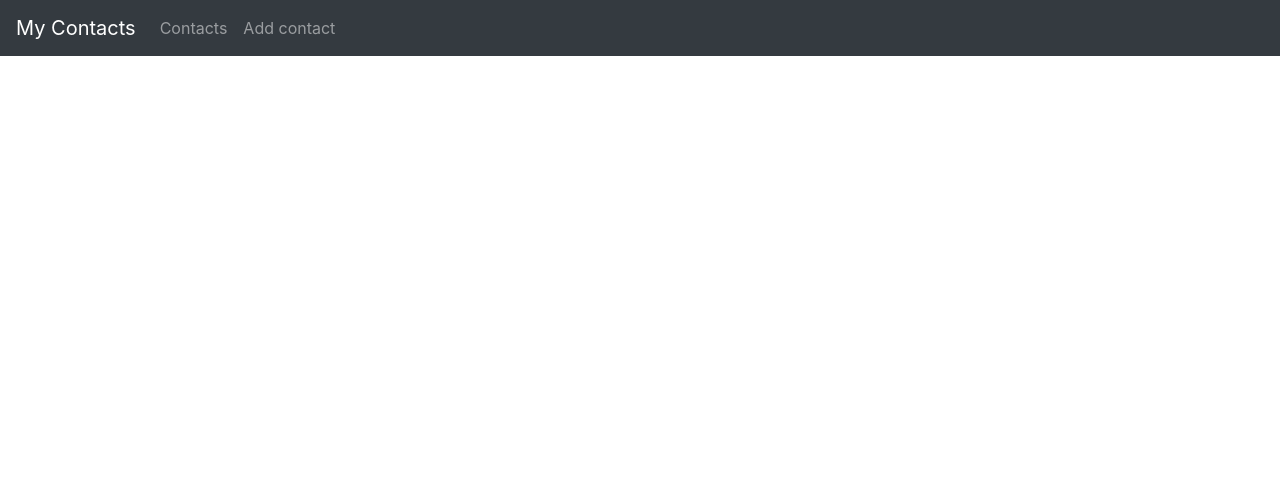
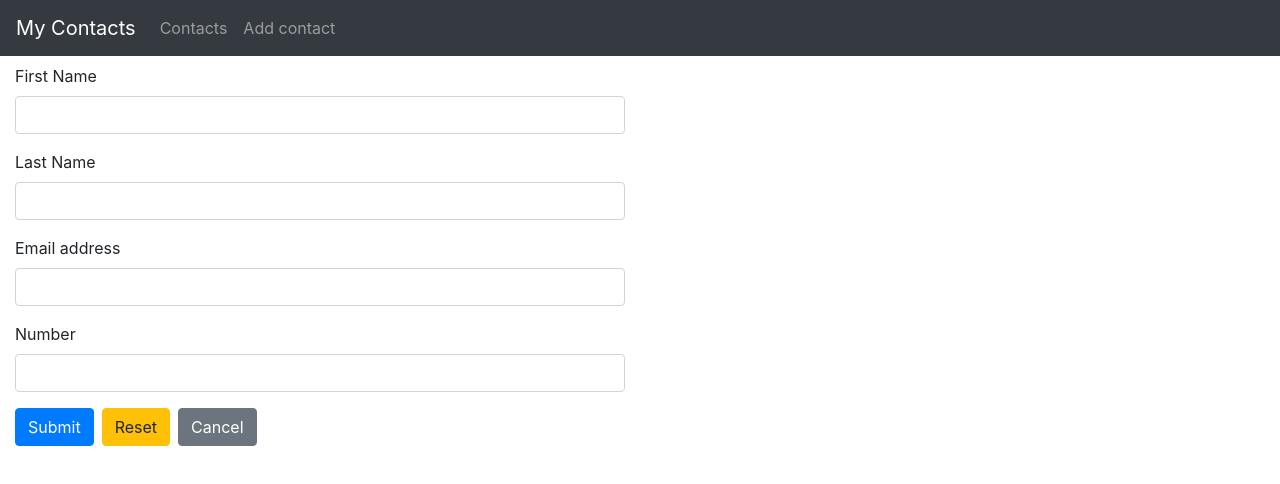
Before and after one commit to VladimirPetrovic/Contacts-App, a Vue app: page /add-contact/1 in a window 1280 px wide. Shown: the top 484 px of the page. Built offline with nearby package versions, Linux system fonts and the light colour scheme; no server answers.

Commit message:
Delete and edit contacts

```diff
--- a/src/components/ContactDetails.vue
+++ b/src/components/ContactDetails.vue
@@ -2,10 +2,16 @@
   <div>
     <div class="card">
       <ul class="list-group list-group-flush" v-if="contact">
-        <li class="list-group-item"><i class="fas fa-user fa-fw"></i> {{ contact.first_name }}</li>
-        <li class="list-group-item"><i class="fas fa-user fa-fw"></i> {{ contact.last_name }}</li>
-        <li class="list-group-item"><i class="fas fa-envelope fa-fw"></i> {{ contact.email }}</li>
-        <li class="list-group-item"><i class="fas fa-phone fa-fw"></i> {{ contact.number }}</li>
+        <li class="list-group-item"><i class="fas fa-user fa-fw"></i>{{ contact.first_name }}</li>
+        <li class="list-group-item"><i class="fas fa-user fa-fw"></i>{{ contact.last_name }}</li>
+        <li class="list-group-item"><i class="fas fa-envelope fa-fw"></i>{{ contact.email }}</li>
+        <li class="list-group-item"><i class="fas fa-phone fa-fw"></i>{{ contact.number }}</li>
+        <li class="list-group-item">
+          <i class="fa fa-trash-alt mr-4 btn btn-danger" @click="deleteContact(contact.id)"></i>
+          <router-link :to="{ name: 'edit-contact', params: { id: contact.id }}">
+            <i class="fa fa-pencil-alt btn btn-secondary mr-4"></i>
+          </router-link>
+        </li>
       </ul>
       <div class="card-body" v-else>
         &larr; Please select a contact you want to see or click <router-link to="/add-contact">here</router-link> to create a new contact.
@@ -15,7 +21,20 @@
 </template>
 
 <script>
+import { contactsService } from '../utils/ContactsService.js'
+
 export default {
-  props: ['contact']
+  props: ['contact'],
+  methods: {
+    deleteContact(id) {
+      if(confirm('Are you sure you want to delete this contact?')) {
+        contactsService.deleteContact(id).then(() => {
+          this.$emit('onDelete', id)
+        }).catch(error => {
+          console.error(error)
+        })
+      }
+    }
+  }
 }
 </script>
--- a/src/components/ContactForm.vue
+++ b/src/components/ContactForm.vue
@@ -3,21 +3,23 @@
     <form class="col-6 mt-2" @submit.prevent="addContact()">
       <div class="form-group">
         <label for="firstName">First Name</label>
-        <input type="text" v-model="contact.first_name" class="form-control" id="firstName" placeholder="Enter first name">
+        <input type="text" v-model="contact.first_name" class="form-control" id="firstName">
       </div>
       <div class="form-group">
         <label for="lastName">Last Name</label>
-        <input type="text" v-model="contact.last_name" class="form-control" id="lastName" placeholder="Enter first name">
+        <input type="text" v-model="contact.last_name" class="form-control" id="lastName">
       </div>
       <div class="form-group">
         <label for="email">Email address</label>
-        <input type="email" v-model="contact.email" class="form-control" id="email" placeholder="Enter email">
+        <input type="email" v-model="contact.email" class="form-control" id="email">
       </div>
       <div class="form-group">
-        <label for="phone">Phone</label>
-        <input type="phone" v-model="contact.number" class="form-control" id="phone" placeholder="Enter phone">
+        <label for="number">Number</label>
+        <input type="number" v-model="contact.number" class="form-control" id="number">
       </div>
-      <button type="submit" class="btn btn-primary">Submit</button>
+      <button type="submit" class="btn btn-primary mr-2">Submit</button>
+      <button type="reset" class="btn btn-warning mr-2">Reset</button>
+      <router-link :to="{name: 'contacts-list'}" class="btn btn-secondary">Cancel</router-link>
     </form>
   </div>
 </template>
--- a/src/pages/AddContact.vue
+++ b/src/pages/AddContact.vue
@@ -24,8 +24,25 @@ export default {
   },
   methods: {
     addContact() {
-      contactsService.addContact(this.contact).then(() => {
-        this.$router.push('/contacts')
+      if (this.$route.params.id) {
+        contactsService.updateContact(this.contact).then(() => {
+          this.$router.push({name: 'contacts-list'})
+        }).catch(error => {
+          console.error(error)
+        })
+      } else {
+        contactsService.addContact(this.contact).then(() => {
+          this.$router.push({name: 'contacts-list'})
+        }).catch(error => {
+          console.error(error)
+        })
+      }
+    }
+  },
+  created() {
+    if (this.$route.params.id) {
+      contactsService.getContact(this.$route.params.id).then(response => {
+        this.contact = response.data
       }).catch(error => {
         console.error(error)
       })
--- a/src/pages/Contacts.vue
+++ b/src/pages/Contacts.vue
@@ -2,10 +2,10 @@
   <div class="container mt-4">
     <div class="row">
       <div class="col">
-        <ContactList :contacts="contacts" />
+        <contact-list-form :contacts="contacts" />
       </div>
       <div class="col-8">
-        <ContactDetails :contact="routeContact" />
+        <contact-details :contact="routeContact" @onDelete="onDelete"/>
       </div>
     </div>
   </div>
@@ -13,12 +13,12 @@
 
 <script>
 import { contactsService } from '../utils/ContactsService.js'
-import ContactList from '../components/ContactList.vue'
+import ContactListForm from '../components/ContactListForm.vue'
 import ContactDetails from '../components/ContactDetails.vue'
 
 export default {
   components: {
-      ContactList,
+    ContactListForm,
     ContactDetails
   },
   data() {
@@ -37,6 +37,12 @@ import ContactDetails from '../components/ContactDetails.vue'
     routeContact() {
       return this.contacts.find(contact => contact.id == this.$route.params.id)
     }
+  },
+  methods: {
+    onDelete(id) {
+      let index = this.contacts.findIndex(contact => contact.id == id)
+      this.contacts.splice(index, 1)
+    }
   }
 }
 </script>
--- a/src/utils/ContactsService.js
+++ b/src/utils/ContactsService.js
@@ -10,6 +10,15 @@ export default class ContactsService {
     addContact(contact) {
         return axios.post('contacts', contact)
     }
+    getContact(id) {
+        return axios.get('contacts/'+ id)
+    }
+    deleteContact(id) {
+        return axios.delete('contacts/' + id)
+    }
+    updateContact(contact) {
+        return axios.put('contacts/' + contact.id, contact)
+    }
 }
 
 export const contactsService = new ContactsService();
```
Also changed, not shown: src/main.js (+4 -3 lines), src/components/ContactListForm.vue (renamed from src/components/ContactList.vue). Lines whose indentation alone changed are shown as unchanged.
